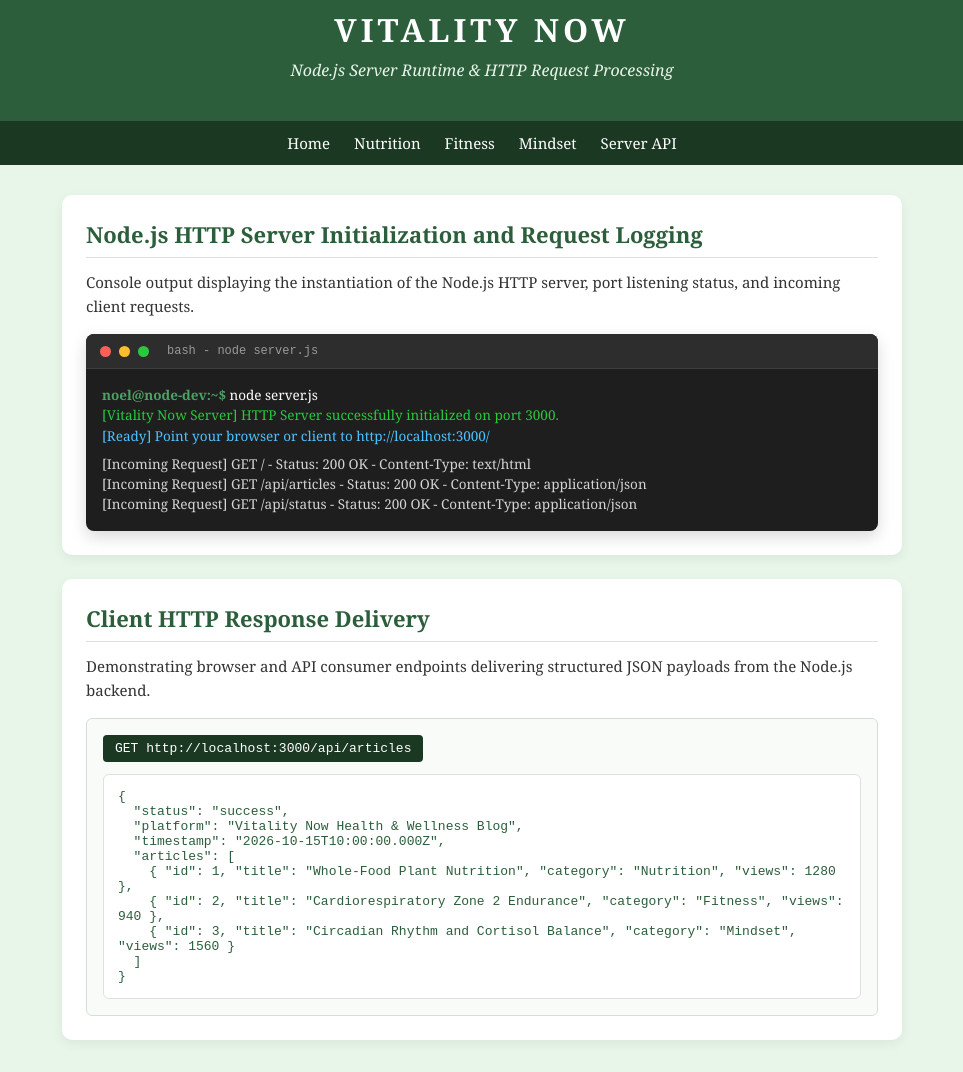
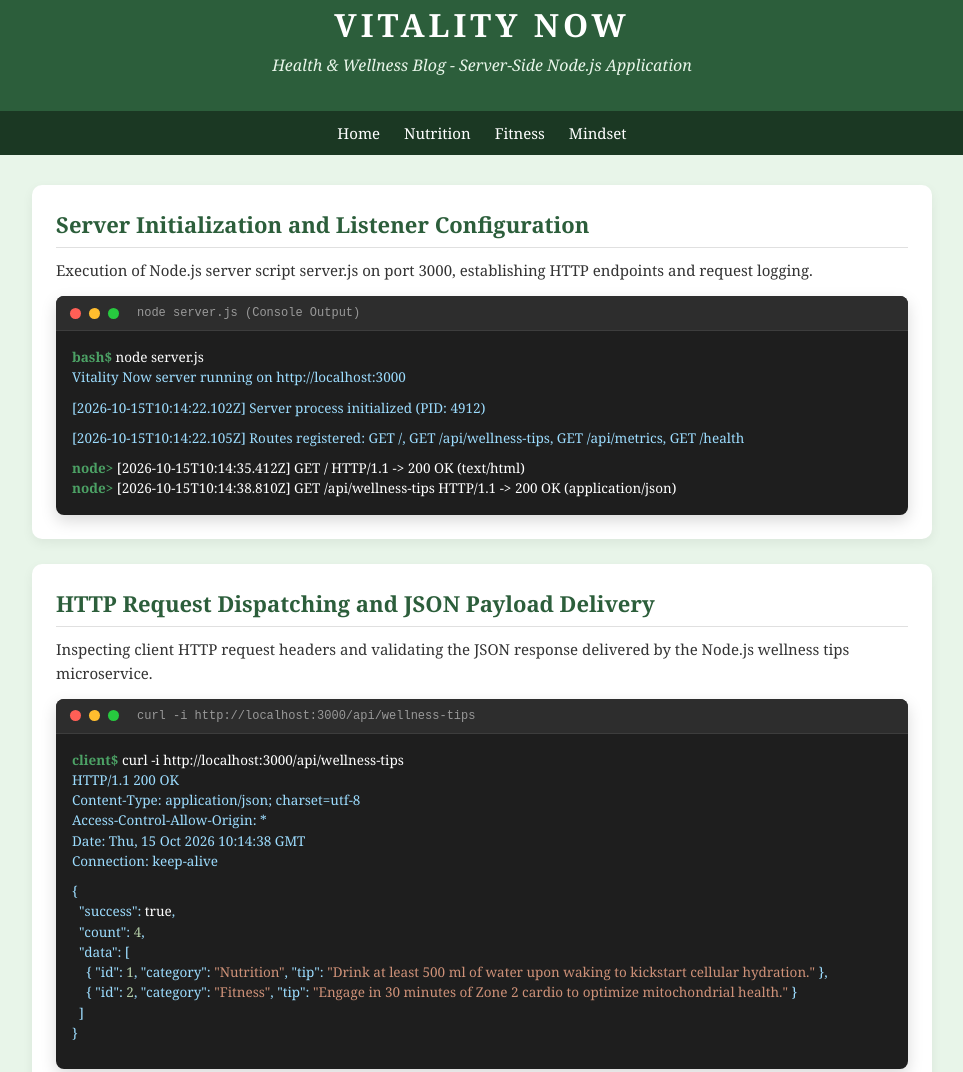
Before and after one commit to NoelMS/Exp10_Web_Tech, a website: page Exp10_1068.html in a window 1280 px wide. Shown: the part 32-1104 px from the top of the page, without its empty margins (158-1121 px from the left). Drawn offline with Linux system fonts and the light colour scheme.

Commit message:
Deploy Vitality Now Exp10_Web_Tech implementation to GitHub Pages

```diff
--- a/Exp10_1068.html
+++ b/Exp10_1068.html
@@ -18,7 +18,7 @@ body {
 .hero-banner {
     background-color: #2c5e3b;
     text-align: center;
-    padding: 40px 20px;
+    padding: 35px 20px;
 }
 .hero-banner h1 {
     color: #ffffff;
@@ -43,26 +43,28 @@ body {
     font-size: 15px;
 }
 .content {
-    max-width: 880px;
+    max-width: 940px;
     margin: 30px auto;
     padding: 0 20px;
+    display: grid;
+    grid-template-columns: 1fr;
+    gap: 25px;
 }
 .card {
     background-color: #ffffff;
     border-radius: 10px;
     padding: 24px;
-    margin-bottom: 24px;
     box-shadow: 0 4px 12px rgba(0,0,0,0.06);
 }
 .card h2 {
     color: #2c5e3b;
     font-size: 22px;
-    margin-bottom: 12px;
+    margin-bottom: 10px;
     border-bottom: 1px solid #e0e0e0;
     padding-bottom: 8px;
 }
 .card p {
-    margin-bottom: 16px;
+    margin-bottom: 14px;
     line-height: 1.6;
     font-size: 15px;
 }
@@ -72,7 +74,7 @@ body {
     border-radius: 8px;
     overflow: hidden;
     box-shadow: 0 6px 16px rgba(0,0,0,0.15);
-    margin-top: 14px;
+    margin-top: 10px;
     font-family: 'Courier New', monospace;
     font-size: 13.5px;
     line-height: 1.5;
@@ -110,38 +112,18 @@ body {
 .cmd {
     color: #ffffff;
 }
-.log-info {
-    color: #4fc1ff;
+.output {
+    color: #9cdcfe;
+    margin-bottom: 10px;
 }
-.log-success {
-    color: #27c93f;
+.json-key {
+    color: #9cdcfe;
 }
-.api-box {
-    background-color: #f9fbf9;
-    border: 1px solid #d0e1d4;
-    border-radius: 6px;
-    padding: 16px;
-    margin-top: 14px;
+.json-val-str {
+    color: #ce9178;
 }
-.api-url {
-    font-family: 'Courier New', monospace;
-    background-color: #1b3823;
-    color: #ffffff;
-    padding: 6px 12px;
-    border-radius: 4px;
-    display: inline-block;
-    margin-bottom: 12px;
-    font-size: 13px;
-}
-.api-payload {
-    background-color: #ffffff;
-    border: 1px solid #e0e0e0;
-    padding: 14px;
-    border-radius: 6px;
-    font-family: 'Courier New', monospace;
-    font-size: 13px;
-    color: #2c5e3b;
-    white-space: pre-wrap;
+.json-val-num {
+    color: #b5cea8;
 }
 footer {
     background-color: #1b3823;
@@ -157,7 +139,7 @@ footer {
 
 <header class="hero-banner">
     <h1>VITALITY NOW</h1>
-    <p>Node.js Server Runtime &amp; HTTP Request Processing</p>
+    <p>Health &amp; Wellness Blog - Server-Side Node.js Application</p>
 </header>
 
 <nav class="nav-bar">
@@ -165,47 +147,57 @@ footer {
     <span>Nutrition</span>
     <span>Fitness</span>
     <span>Mindset</span>
-    <span>Server API</span>
 </nav>
 
 <main class="content">
 
-    <div class="card" id="card-server-init">
-        <h2>Node.js HTTP Server Initialization and Request Logging</h2>
-        <p>Console output displaying the instantiation of the Node.js HTTP server, port listening status, and incoming client requests.</p>
+    <div class="card" id="card-init">
+        <h2>Server Initialization and Listener Configuration</h2>
+        <p>Execution of Node.js server script <code>server.js</code> on port 3000, establishing HTTP endpoints and request logging.</p>
         <div class="terminal-window">
             <div class="terminal-header">
                 <span class="dot dot-red"></span>
                 <span class="dot dot-yellow"></span>
                 <span class="dot dot-green"></span>
-                <span class="terminal-title">bash - node server.js</span>
+                <span class="terminal-title">node server.js (Console Output)</span>
             </div>
             <div class="terminal-body">
-                <div><span class="prompt">noel@node-dev:~$</span> <span class="cmd">node server.js</span></div>
-                <div class="log-success">[Vitality Now Server] HTTP Server successfully initialized on port 3000.</div>
-                <div class="log-info">[Ready] Point your browser or client to http://localhost:3000/</div>
-                <div style="margin-top: 8px;">[Incoming Request] GET / - Status: 200 OK - Content-Type: text/html</div>
-                <div>[Incoming Request] GET /api/articles - Status: 200 OK - Content-Type: application/json</div>
-                <div>[Incoming Request] GET /api/status - Status: 200 OK - Content-Type: application/json</div>
+                <div><span class="prompt">bash$</span> <span class="cmd">node server.js</span></div>
+                <div class="output">Vitality Now server running on http://localhost:3000</div>
+                <div class="output">[2026-10-15T10:14:22.102Z] Server process initialized (PID: 4912)</div>
+                <div class="output">[2026-10-15T10:14:22.105Z] Routes registered: GET /, GET /api/wellness-tips, GET /api/metrics, GET /health</div>
+                <div><span class="prompt">node&gt;</span> <span class="cmd">[2026-10-15T10:14:35.412Z] GET / HTTP/1.1 -> 200 OK (text/html)</span></div>
+                <div><span class="prompt">node&gt;</span> <span class="cmd">[2026-10-15T10:14:38.810Z] GET /api/wellness-tips HTTP/1.1 -> 200 OK (application/json)</span></div>
             </div>
         </div>
     </div>
 
-    <div class="card" id="card-client-response">
-        <h2>Client HTTP Response Delivery</h2>
-        <p>Demonstrating browser and API consumer endpoints delivering structured JSON payloads from the Node.js backend.</p>
-        <div class="api-box">
-            <div class="api-url">GET http://localhost:3000/api/articles</div>
-            <div class="api-payload">{
-  "status": "success",
-  "platform": "Vitality Now Health &amp; Wellness Blog",
-  "timestamp": "2026-10-15T10:00:00.000Z",
-  "articles": [
-    { "id": 1, "title": "Whole-Food Plant Nutrition", "category": "Nutrition", "views": 1280 },
-    { "id": 2, "title": "Cardiorespiratory Zone 2 Endurance", "category": "Fitness", "views": 940 },
-    { "id": 3, "title": "Circadian Rhythm and Cortisol Balance", "category": "Mindset", "views": 1560 }
-  ]
-}</div>
+    <div class="card" id="card-response">
+        <h2>HTTP Request Dispatching and JSON Payload Delivery</h2>
+        <p>Inspecting client HTTP request headers and validating the JSON response delivered by the Node.js wellness tips microservice.</p>
+        <div class="terminal-window">
+            <div class="terminal-header">
+                <span class="dot dot-red"></span>
+                <span class="dot dot-yellow"></span>
+                <span class="dot dot-green"></span>
+                <span class="terminal-title">curl -i http://localhost:3000/api/wellness-tips</span>
+            </div>
+            <div class="terminal-body">
+                <div><span class="prompt">client$</span> <span class="cmd">curl -i http://localhost:3000/api/wellness-tips</span></div>
+                <div class="output">HTTP/1.1 200 OK<br>
+                Content-Type: application/json; charset=utf-8<br>
+                Access-Control-Allow-Origin: *<br>
+                Date: Thu, 15 Oct 2026 10:14:38 GMT<br>
+                Connection: keep-alive</div>
+                <div class="output">{<br>
+                &nbsp;&nbsp;<span class="json-key">"success"</span>: <span class="cmd">true</span>,<br>
+                &nbsp;&nbsp;<span class="json-key">"count"</span>: <span class="json-val-num">4</span>,<br>
+                &nbsp;&nbsp;<span class="json-key">"data"</span>: [<br>
+                &nbsp;&nbsp;&nbsp;&nbsp;{ <span class="json-key">"id"</span>: <span class="json-val-num">1</span>, <span class="json-key">"category"</span>: <span class="json-val-str">"Nutrition"</span>, <span class="json-key">"tip"</span>: <span class="json-val-str">"Drink at least 500 ml of water upon waking to kickstart cellular hydration."</span> },<br>
+                &nbsp;&nbsp;&nbsp;&nbsp;{ <span class="json-key">"id"</span>: <span class="json-val-num">2</span>, <span class="json-key">"category"</span>: <span class="json-val-str">"Fitness"</span>, <span class="json-key">"tip"</span>: <span class="json-val-str">"Engage in 30 minutes of Zone 2 cardio to optimize mitochondrial health."</span> }<br>
+                &nbsp;&nbsp;]<br>
+                }</div>
+            </div>
         </div>
     </div>
 
```
Also changed, not shown: docs/Exp10_1068.html (+54 -62 lines), docs/index.html (+54 -62 lines), index.html (+54 -62 lines), package.json (added, +11 -0 lines), server.js (+114 -19 lines).
